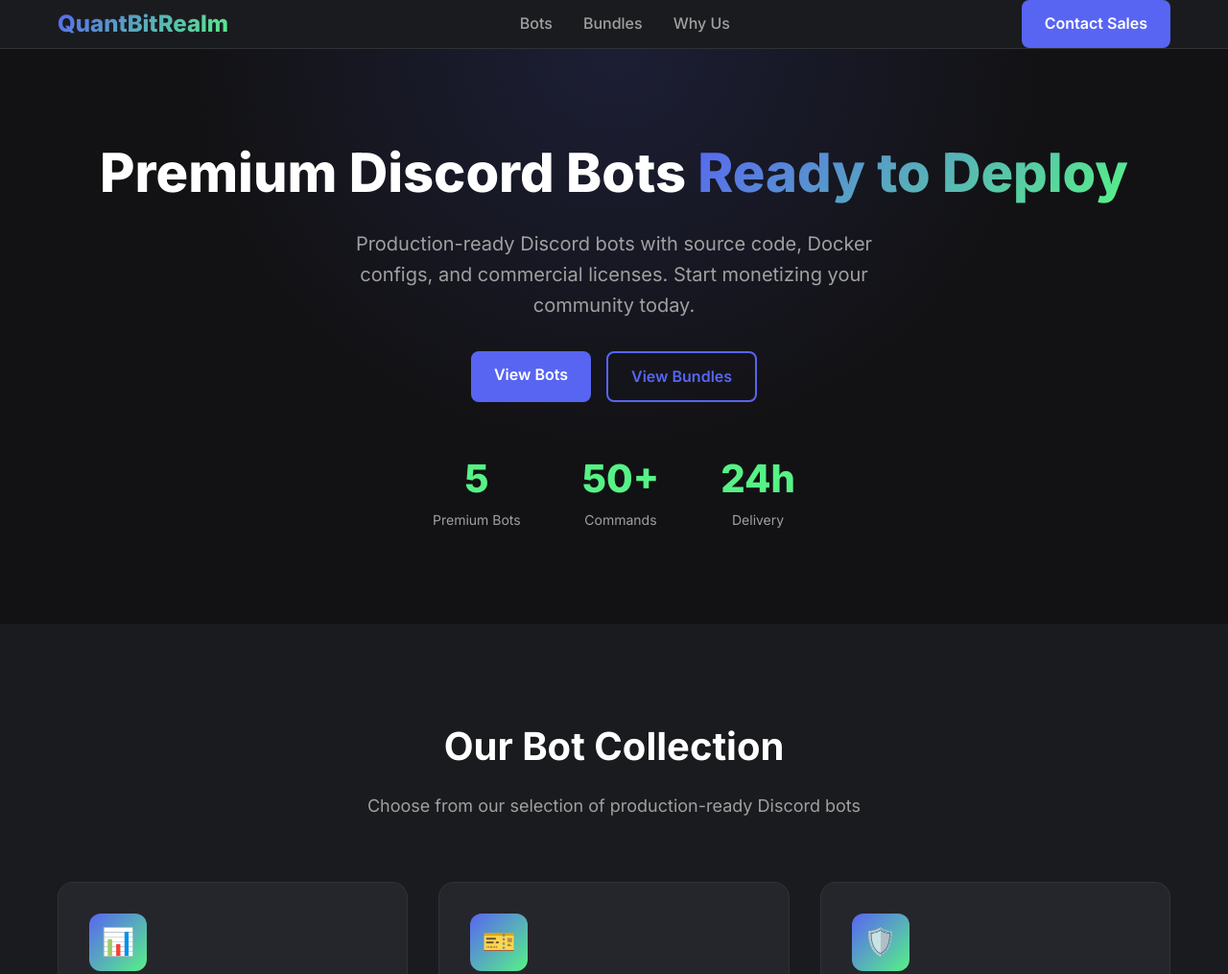
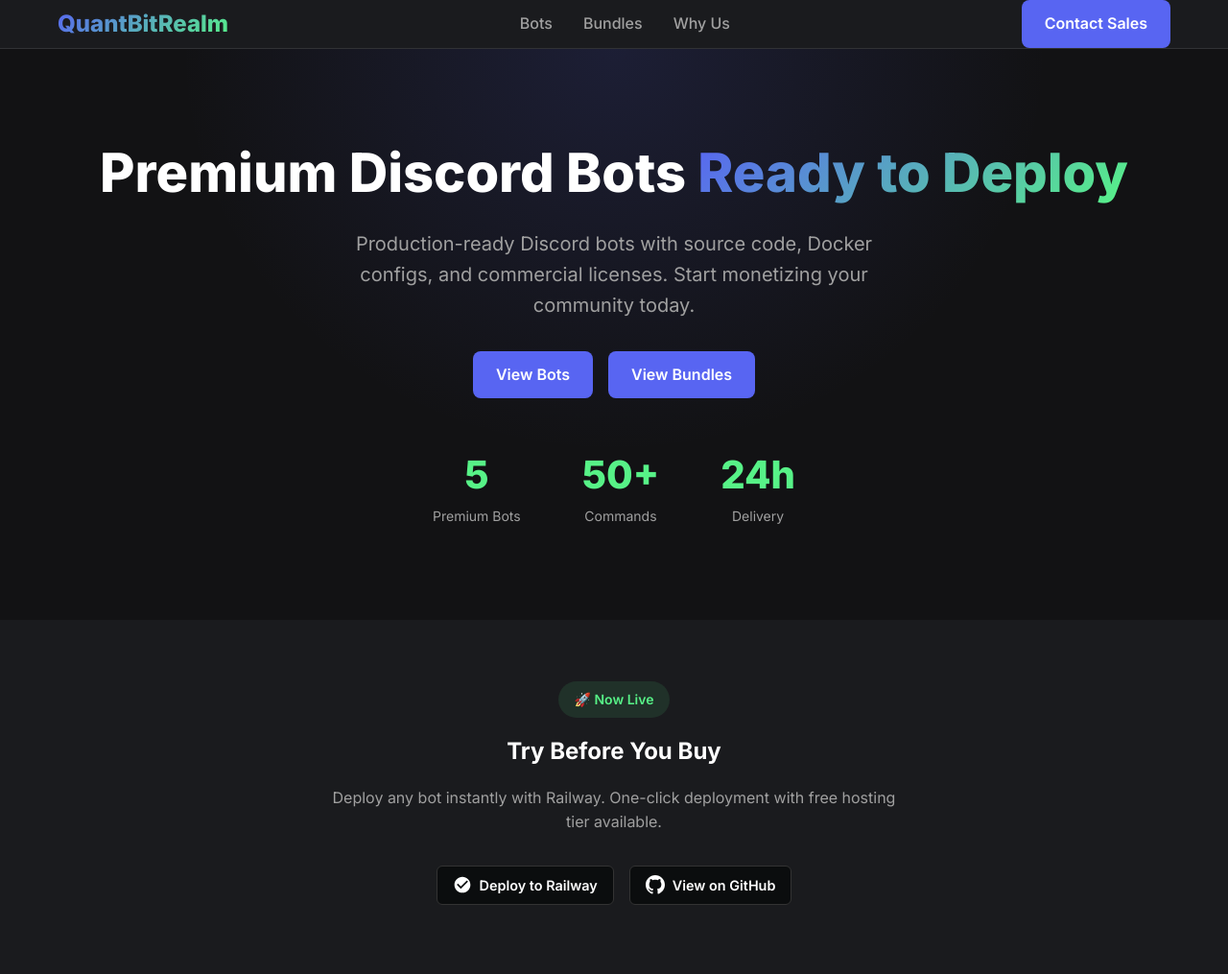
Before and after one commit to realmpastai-web/ai-taskmanager-bot, a plain HTML site: page docs/index.html in a window 1280 px wide. Shown: the top 1015 px of the page at 96% size. Drawn offline with Linux system fonts and the light colour scheme.

Commit message:
Add live demo section with Railway deployment badge

```diff
--- a/docs/index.html
+++ b/docs/index.html
@@ -127,6 +127,46 @@
         .hero-buttons {
             display: flex;
             gap: 1rem;
+            justify-content: center;
+            flex-wrap: wrap;
+        }
+
+        .deploy-badge {
+            display: inline-flex;
+            align-items: center;
+            gap: 0.5rem;
+            background: #0B0D0E;
+            color: white;
+            padding: 0.5rem 1rem;
+            border-radius: 6px;
+            text-decoration: none;
+            font-weight: 600;
+            font-size: 0.9rem;
+            border: 1px solid #333;
+            transition: all 0.3s;
+        }
+
+        .deploy-badge:hover {
+            background: #1a1c1e;
+            border-color: #5865F2;
+        }
+
+        .demo-section {
+            padding: 4rem 0;
+            background: var(--dark);
+            text-align: center;
+        }
+
+        .demo-badge {
+            display: inline-block;
+            background: rgba(87, 242, 135, 0.1);
+            color: var(--secondary);
+            padding: 0.5rem 1rem;
+            border-radius: 20px;
+            font-size: 0.875rem;
+            font-weight: 600;
+            margin-bottom: 1rem;
+        }
             justify-content: center;
             margin-bottom: 3rem;
         }
@@ -492,6 +532,26 @@
         </div>
     </section>
 
+    <section class="demo-section">
+        <div class="container">
+            <div class="demo-badge">🚀 Now Live</div>
+            <h2>Try Before You Buy</h2>
+            <p style="color: var(--text-muted); max-width: 600px; margin: 1rem auto 2rem;">
+                Deploy any bot instantly with Railway. One-click deployment with free hosting tier available.
+            </p>
+            <div style="display: flex; gap: 1rem; justify-content: center; flex-wrap: wrap;">
+                <a href="https://railway.app/new/template" class="deploy-badge" target="_blank">
+                    <svg width="20" height="20" viewBox="0 0 24 24" fill="currentColor"><path d="M12 2C6.48 2 2 6.48 2 12s4.48 10 10 10 10-4.48 10-10S17.52 2 12 2zm-2 15l-5-5 1.41-1.41L10 14.17l7.59-7.59L19 8l-9 9z"/></svg>
+                    Deploy to Railway
+                </a>
+                <a href="https://github.com/realmpastai-web/ai-taskmanager-bot" class="deploy-badge" target="_blank">
+                    <svg width="20" height="20" viewBox="0 0 24 24" fill="currentColor"><path d="M12 0c-6.626 0-12 5.373-12 12 0 5.302 3.438 9.8 8.207 11.387.599.111.793-.261.793-.577v-2.234c-3.338.726-4.033-1.416-4.033-1.416-.546-1.387-1.333-1.756-1.333-1.756-1.089-.745.083-.729.083-.729 1.205.084 1.839 1.237 1.839 1.237 1.07 1.834 2.807 1.304 3.492.997.107-.775.418-1.305.762-1.604-2.665-.305-5.467-1.334-5.467-5.931 0-1.311.469-2.381 1.236-3.221-.124-.303-.535-1.524.117-3.176 0 0 1.008-.322 3.301 1.23.957-.266 1.983-.399 3.003-.404 1.02.005 2.047.138 3.006.404 2.291-1.552 3.297-1.23 3.297-1.23.653 1.653.242 2.874.118 3.176.77.84 1.235 1.911 1.235 3.221 0 4.609-2.807 5.624-5.479 5.921.43.372.823 1.102.823 2.222v3.293c0 .319.192.694.801.576 4.765-1.589 8.199-6.086 8.199-11.386 0-6.627-5.373-12-12-12z"/></svg>
+                    View on GitHub
+                </a>
+            </div>
+        </div>
+    </section>
+
     <section class="bots" id="bots">
         <div class="container">
             <div class="section-header">
```
